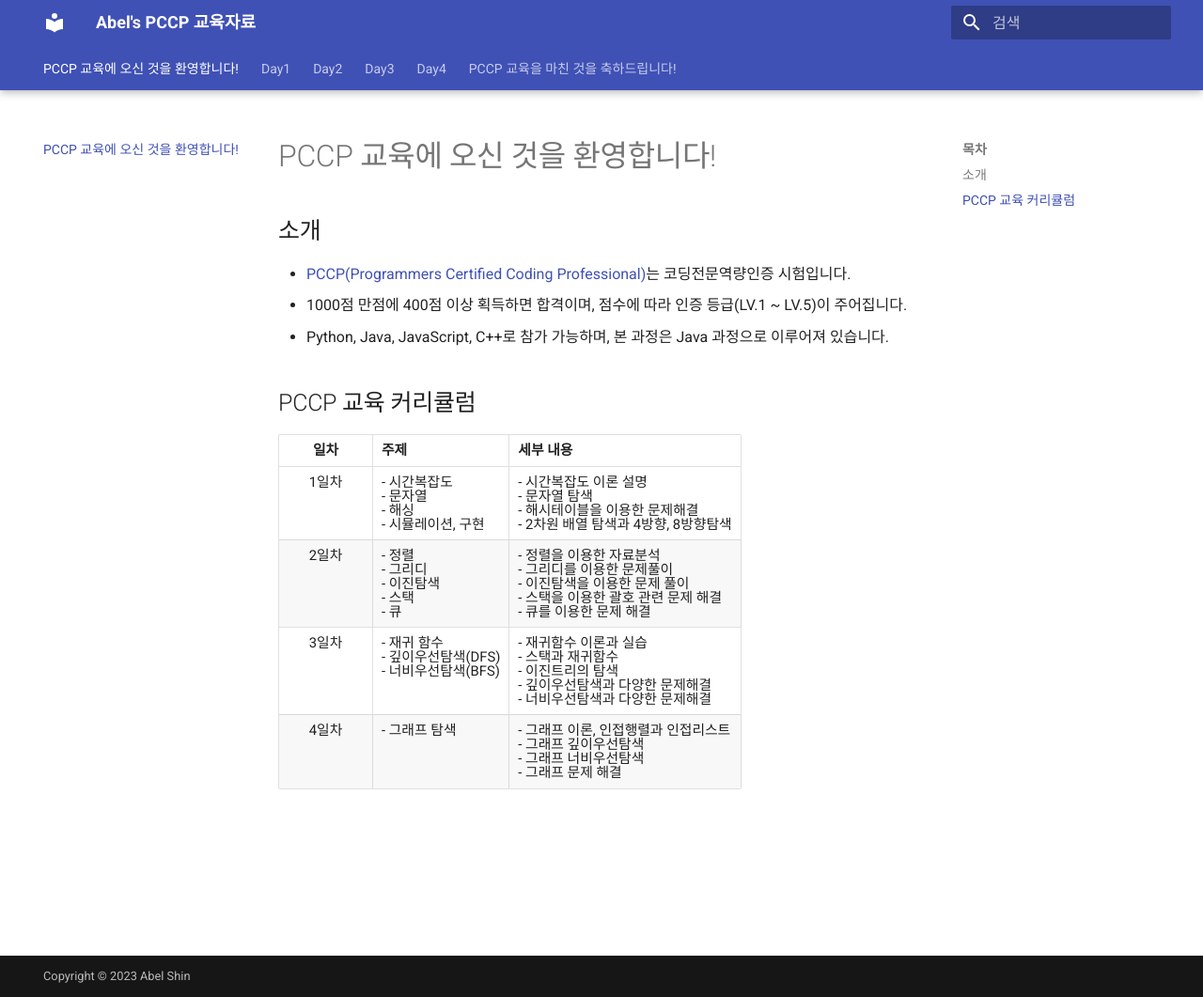
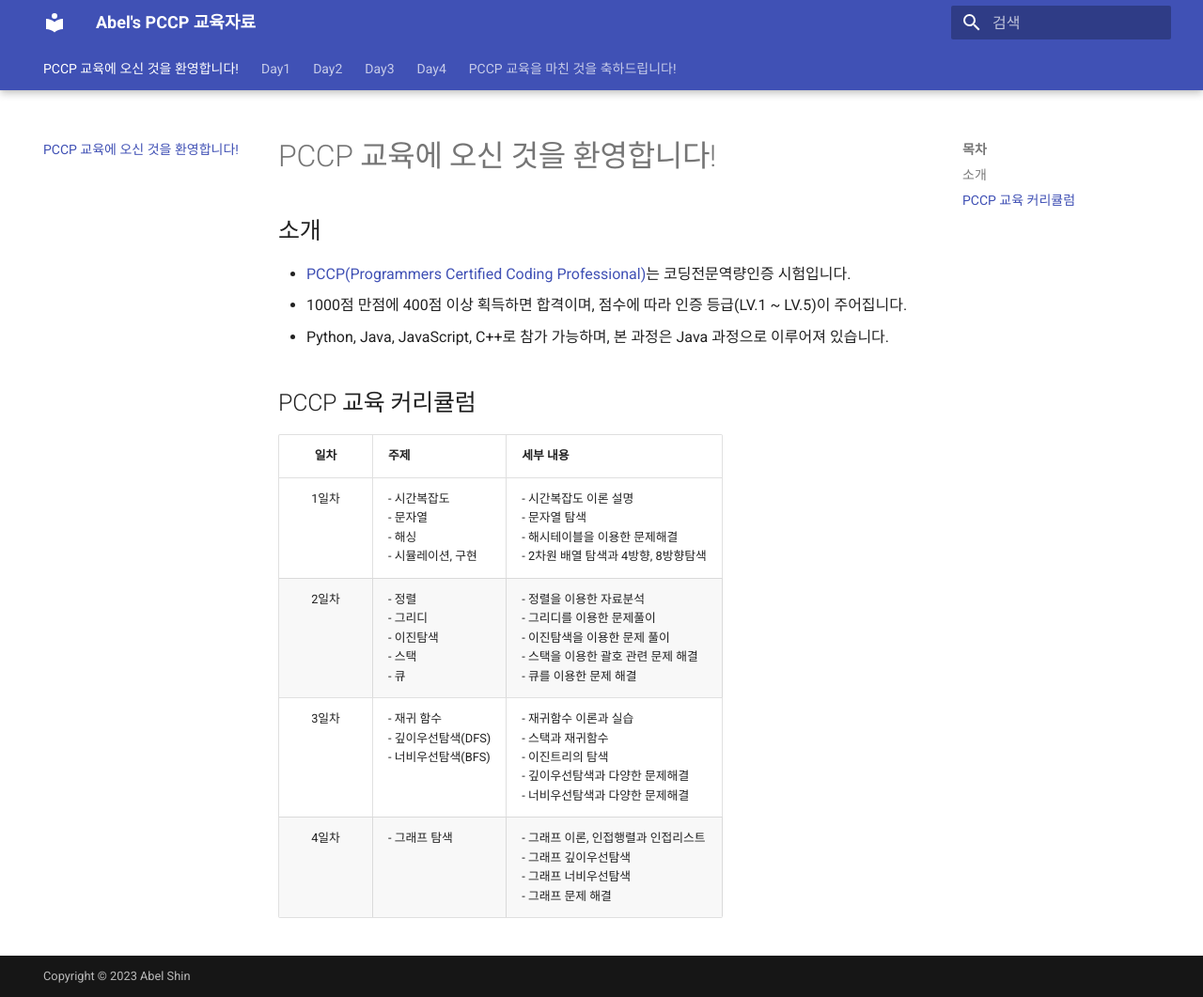
Before and after one commit to abel-shin/pccp-java, an MkDocs documentation site: the page built from docs/index.md, in a window 1280 px wide and 1061 px high. Shown: the whole window at 94% size. Built offline with MkDocs 1.6.1 and Material for MkDocs 9.7.7, drawn with Linux system fonts in a browser that asks for light colours.

Commit message:
update table css

```diff
--- a/docs/stylesheets/extra.css
+++ b/docs/stylesheets/extra.css
@@ -6,19 +6,10 @@ th, td {
     border-top: none;
 }
 
-.md-typeset__table {
-    line-height: 1;
-}
-
 .md-typeset__table table:not([class]) {
-    font-size: .74rem;
     border-right: none;
 }
 
-.md-typeset__table table:not([class]) td,
-.md-typeset__table table:not([class]) th {
-    padding: 9px;
-}
 
 /* light mode alternating table bg colors */
 .md-typeset__table tr:nth-child(2n) {
```
